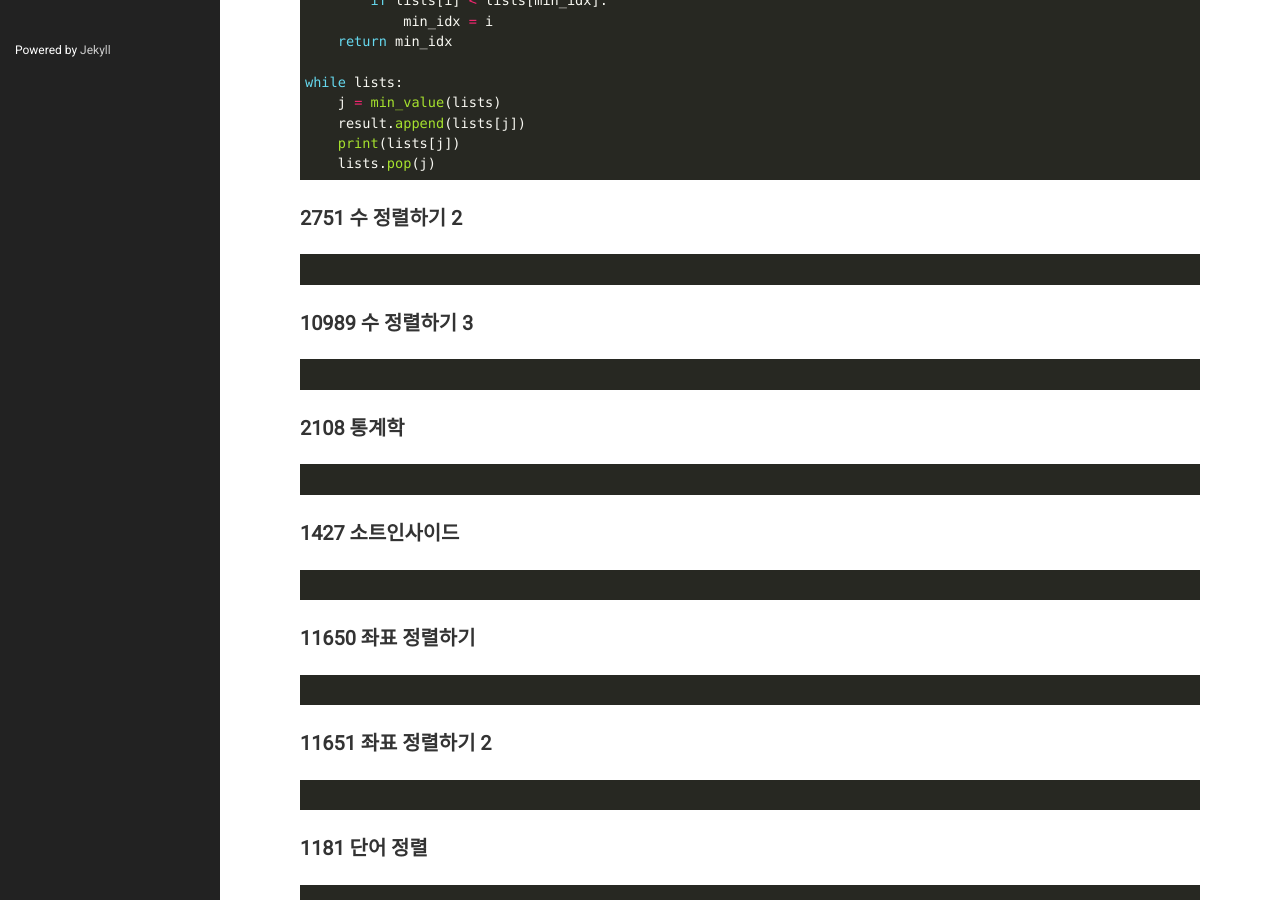
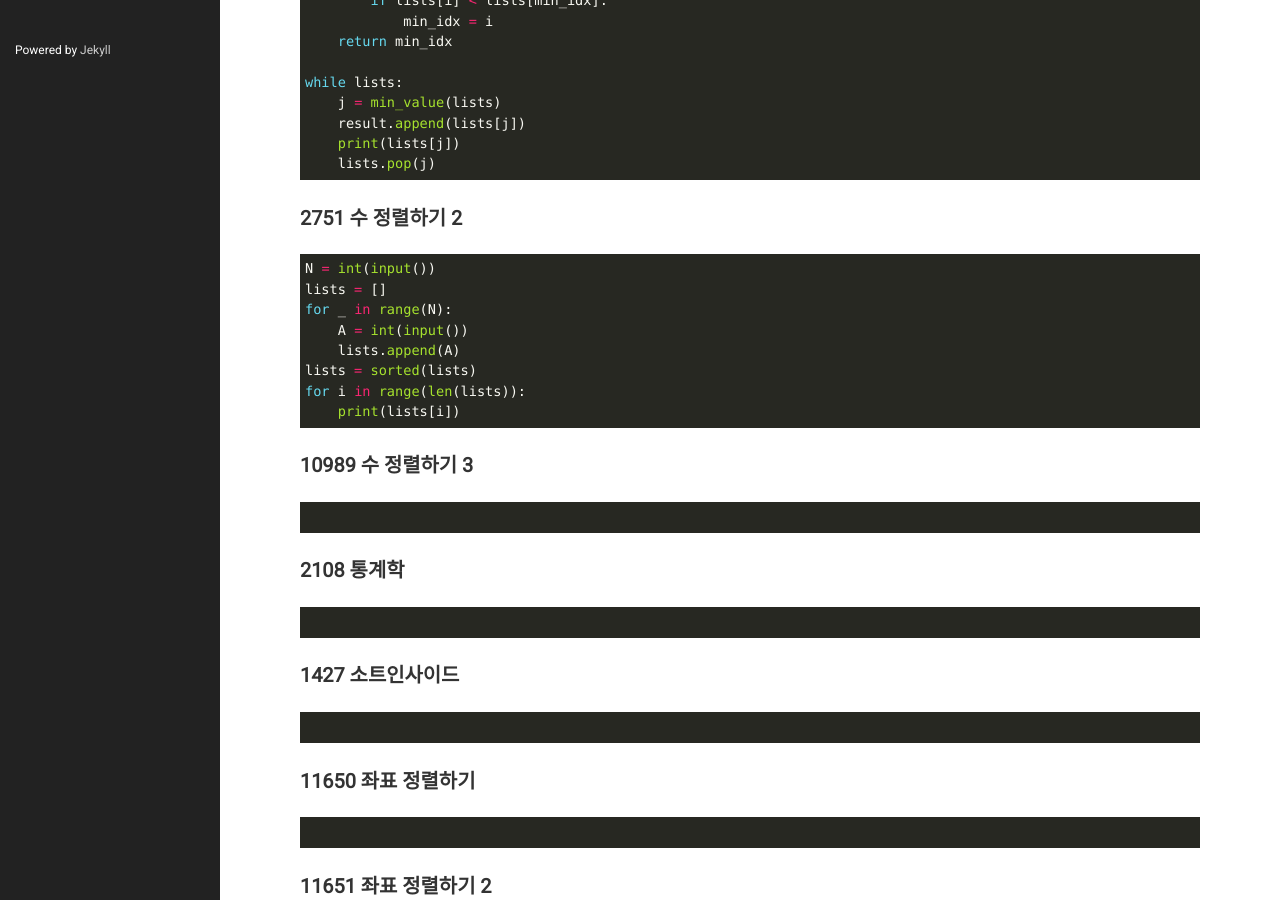
Before and after one commit to 1yoouoo/1yoouoo.gihub.io, a Jekyll site: the page built from _posts/BACKJOON/2021-03-00-backjoon-정렬.md, in a window 1280 px wide and 900 px high, scrolled down 485 px. Built offline with Jekyll 4.4.1, drawn with Linux system fonts in a browser that asks for light colours.

Commit message:
backjoon

````diff
--- a/_posts/BACKJOON/2021-03-00-backjoon-정렬.md
+++ b/_posts/BACKJOON/2021-03-00-backjoon-정렬.md
@@ -32,7 +32,14 @@ while lists:
 
 ### 2751 수 정렬하기 2
 ```python
-
+N = int(input())
+lists = []
+for _ in range(N):
+    A = int(input())
+    lists.append(A)
+lists = sorted(lists)
+for i in range(len(lists)):
+    print(lists[i])
 ```
 
 ### 10989 수 정렬하기 3
````
Also changed, not shown: 1 other file.
